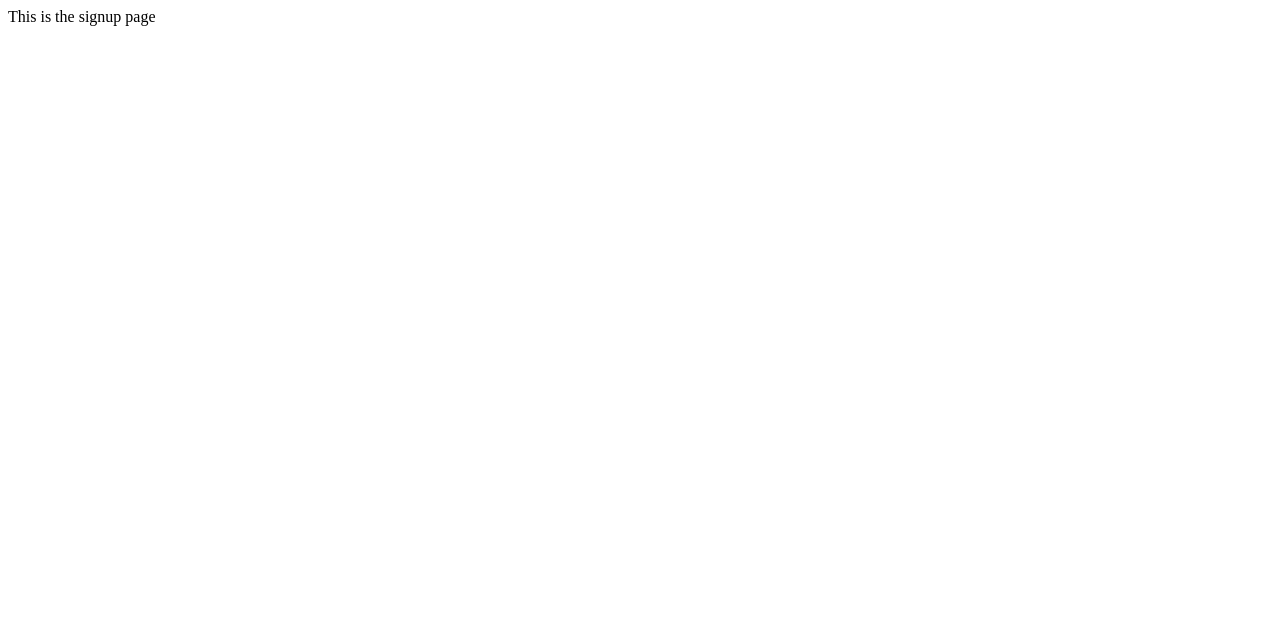
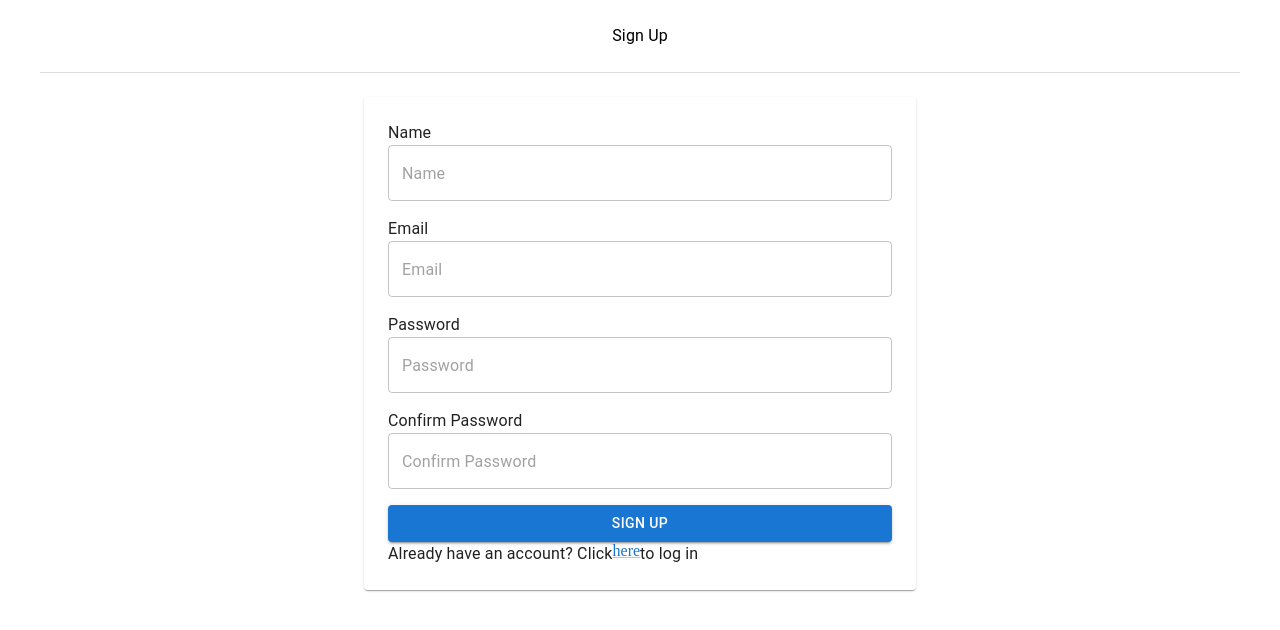
Before and after one commit to JiaLi35/frontend-hospital, a React (Vite) app: page /signup in a window 1280 px wide. Shown: the top 630 px of the page. Built offline with nearby package versions, Linux system fonts and the light colour scheme.

Commit message:
Basic login / signup page with a header

```diff
--- a/package.json
+++ b/package.json
@@ -14,6 +14,7 @@
     "@emotion/styled": "^11.14.1",
     "@mui/material": "^7.3.4",
     "axios": "^1.12.2",
+    "email-validator": "^2.0.4",
     "react": "^19.1.1",
     "react-cookie": "^8.0.1",
     "react-dom": "^19.1.1",
--- /dev/null
+++ b/src/components/Header.jsx
@@ -0,0 +1,18 @@
+import { Typography, Container } from "@mui/material";
+
+export default function Header({ title }) {
+  return (
+    <>
+      <Container
+        sx={{
+          textAlign: "center",
+          py: 3,
+          mb: 3,
+          borderBottom: "1px solid #ddd",
+        }}
+      >
+        <Typography>{title}</Typography>
+      </Container>
+    </>
+  );
+}
--- a/src/index.css
+++ b/src/index.css
@@ -0,0 +1,3 @@
+* {
+  margin: 0;
+}
--- a/src/pages/LoginPage.jsx
+++ b/src/pages/LoginPage.jsx
@@ -1,3 +1,65 @@
+import {
+  Container,
+  Box,
+  TextField,
+  Paper,
+  Typography,
+  Button,
+  Link,
+} from "@mui/material";
+import { useState } from "react";
+import { Link as Links } from "react-router";
+import Header from "../components/Header";
+
 export default function LoginPage() {
-  return <>This is the login page</>;
+  const [email, setEmail] = useState("");
+  const [password, setPassword] = useState("");
+
+  return (
+    <>
+      <Header title={"Login"} />
+      <Container maxWidth="sm" sx={{ marginTop: "100px" }}>
+        <Paper sx={{ padding: 3 }}>
+          <Typography>Email</Typography>
+          <Box mb={2}>
+            <TextField
+              placeholder="Email"
+              fullWidth
+              value={email}
+              onChange={(event) => {
+                setEmail(event.target.value);
+              }}
+            />
+          </Box>
+          <Typography>Password</Typography>
+          <Box mb={2}>
+            <TextField
+              placeholder="Password"
+              type="password"
+              fullWidth
+              value={password}
+              onChange={(event) => {
+                setPassword(event.target.value);
+              }}
+            />
+          </Box>
+          <Button
+            color="primary"
+            variant="contained"
+            fullWidth
+            // onClick={handleLogin}
+          >
+            Log In
+          </Button>
+          <Box sx={{ display: "flex" }}>
+            <Typography>Already have an account? Click</Typography>
+            <Link to="/signup" component={Links}>
+              here
+            </Link>
+            <Typography>to sign up</Typography>
+          </Box>
+        </Paper>
+      </Container>
+    </>
+  );
 }
--- a/src/pages/SignUpPage.jsx
+++ b/src/pages/SignUpPage.jsx
@@ -1,3 +1,90 @@
+import {
+  Container,
+  Box,
+  TextField,
+  Paper,
+  Typography,
+  Button,
+  Link,
+} from "@mui/material";
+import { useState } from "react";
+import { Link as Links } from "react-router";
+import Header from "../components/Header";
+
 export default function SignUpPage() {
-  return <>This is the signup page</>;
+  const [name, setName] = useState("");
+  const [email, setEmail] = useState("");
+  const [password, setPassword] = useState("");
+  const [confirmPassword, setConfirmPassword] = useState("");
+
+  return (
+    <>
+      <Header title={"Sign Up"} />
+      <Container maxWidth="sm">
+        <Paper sx={{ padding: 3 }}>
+          <Typography>Name</Typography>
+          <Box mb={2}>
+            <TextField
+              placeholder="Name"
+              fullWidth
+              value={name}
+              onChange={(event) => {
+                setName(event.target.value);
+              }}
+            />
+          </Box>
+          <Typography>Email</Typography>
+          <Box mb={2}>
+            <TextField
+              placeholder="Email"
+              fullWidth
+              value={email}
+              onChange={(event) => {
+                setEmail(event.target.value);
+              }}
+            />
+          </Box>
+          <Typography>Password</Typography>
+          <Box mb={2}>
+            <TextField
+              placeholder="Password"
+              type="password"
+              fullWidth
+              value={password}
+              onChange={(event) => {
+                setPassword(event.target.value);
+              }}
+            />
+          </Box>
+          <Typography>Confirm Password</Typography>
+          <Box mb={2}>
+            <TextField
+              placeholder="Confirm Password"
+              type="password"
+              fullWidth
+              value={confirmPassword}
+              onChange={(event) => {
+                setConfirmPassword(event.target.value);
+              }}
+            />
+          </Box>
+          <Button
+            color="primary"
+            variant="contained"
+            fullWidth
+            // onClick={handleSignUp}
+          >
+            Sign Up
+          </Button>
+          <Box sx={{ display: "flex" }}>
+            <Typography>Already have an account? Click</Typography>
+            <Link to="/login" component={Links}>
+              here
+            </Link>
+            <Typography>to log in</Typography>
+          </Box>
+        </Paper>
+      </Container>
+    </>
+  );
 }
```
Also changed, not shown: 1 other file (tests, documents, lock files or other folders).
